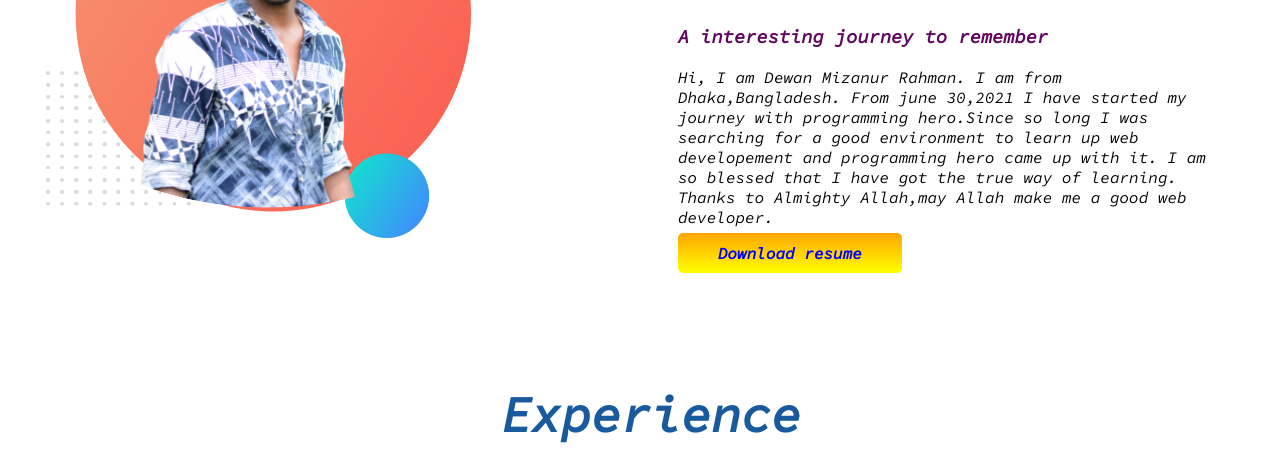
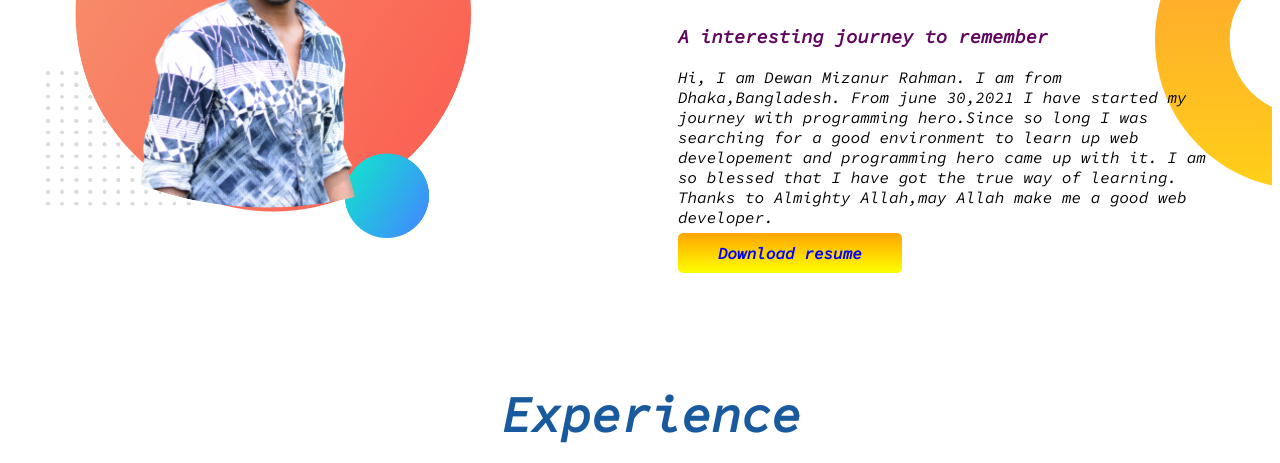
Before and after one commit to dewan-mizanur911/portfolio-site, a plain HTML site: page index.html in a window 1280 px wide. Shown: the part 800-1263 px from the top of the page. Drawn offline with Linux system fonts and the light colour scheme.

Commit message:
background added in journey-section

```diff
--- a/css/style.css
+++ b/css/style.css
@@ -34,6 +34,9 @@ body{
 }
 .journey-section{
     color: black;
+    background-image: url(../images/dream-bg.png);
+    background-repeat: no-repeat;
+    background-position: right;
 }
 .end-section{
     margin-bottom: 120px;
```
Also changed, not shown: images/dream-bg.png (added).
